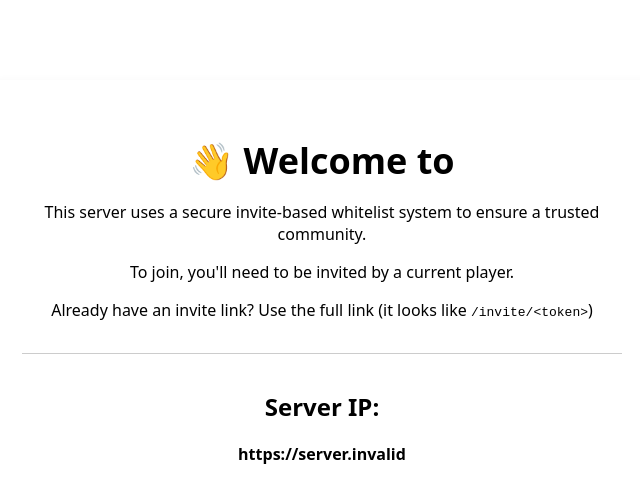
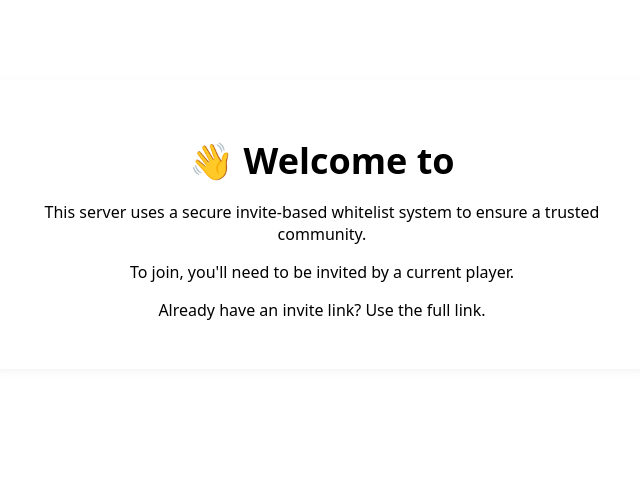
Before and after one commit to abbguslof/TokenPassWhitelist, a SvelteKit app in the folder frontend/: page / in a window 1280 px wide. Shown: the top 502 px of the page, without its empty margins (318-958 px from the left). Built offline with nearby package versions, Linux system fonts and the light colour scheme; no server answers.

Commit message:
updated token check on frontend

```diff
--- a/frontend/src/routes/+page.svelte
+++ b/frontend/src/routes/+page.svelte
@@ -7,12 +7,7 @@
 	<h1>👋 Welcome to {brand}</h1>
 	<p>This server uses a secure invite-based whitelist system to ensure a trusted community.</p>
 	<p>To join, you'll need to be invited by a current player.</p>
-	<p>Already have an invite link? Use the full link (it looks like <code>{brand}/invite/&lt;token&gt;</code>)</p>
-
-	<div class="info">
-		<h2>Server IP:</h2>
-		<p><strong>{ip}</strong></p>
-	</div>
+	<p>Already have an invite link? Use the full link.</p>
 </main>
 
 <style>
--- a/frontend/src/routes/invite/[token]/+page.svelte
+++ b/frontend/src/routes/invite/[token]/+page.svelte
@@ -10,7 +10,7 @@
 	let captchaToken = '';
 
 	onMount(async () => {
-		const res = await fetch(`/invite/${token}/check`);
+		const res = await fetch(`/invite/${token}`);
 		if (res.ok) valid = true;
 		else error = "This invite link is invalid or expired.";
 	});
```
